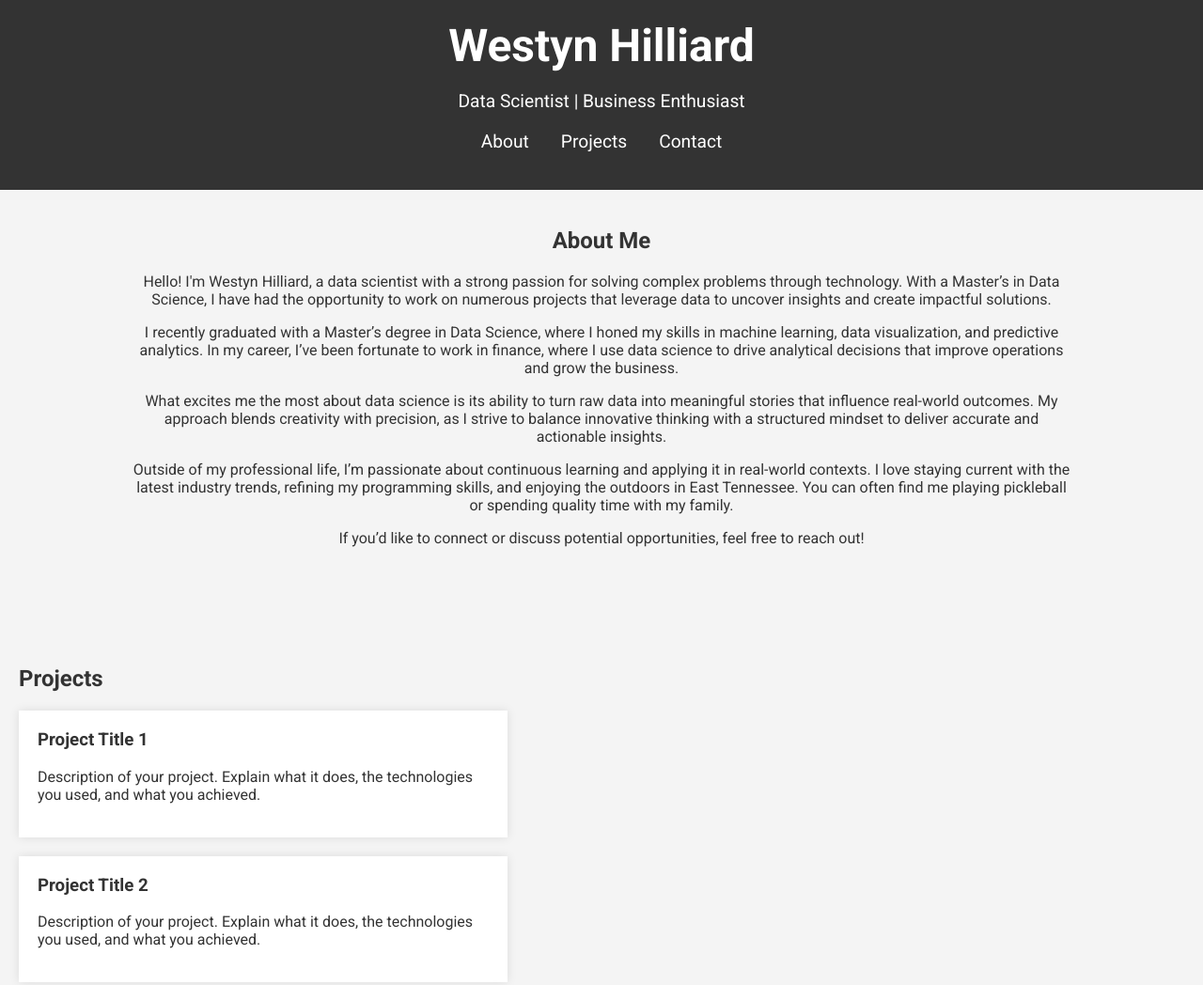
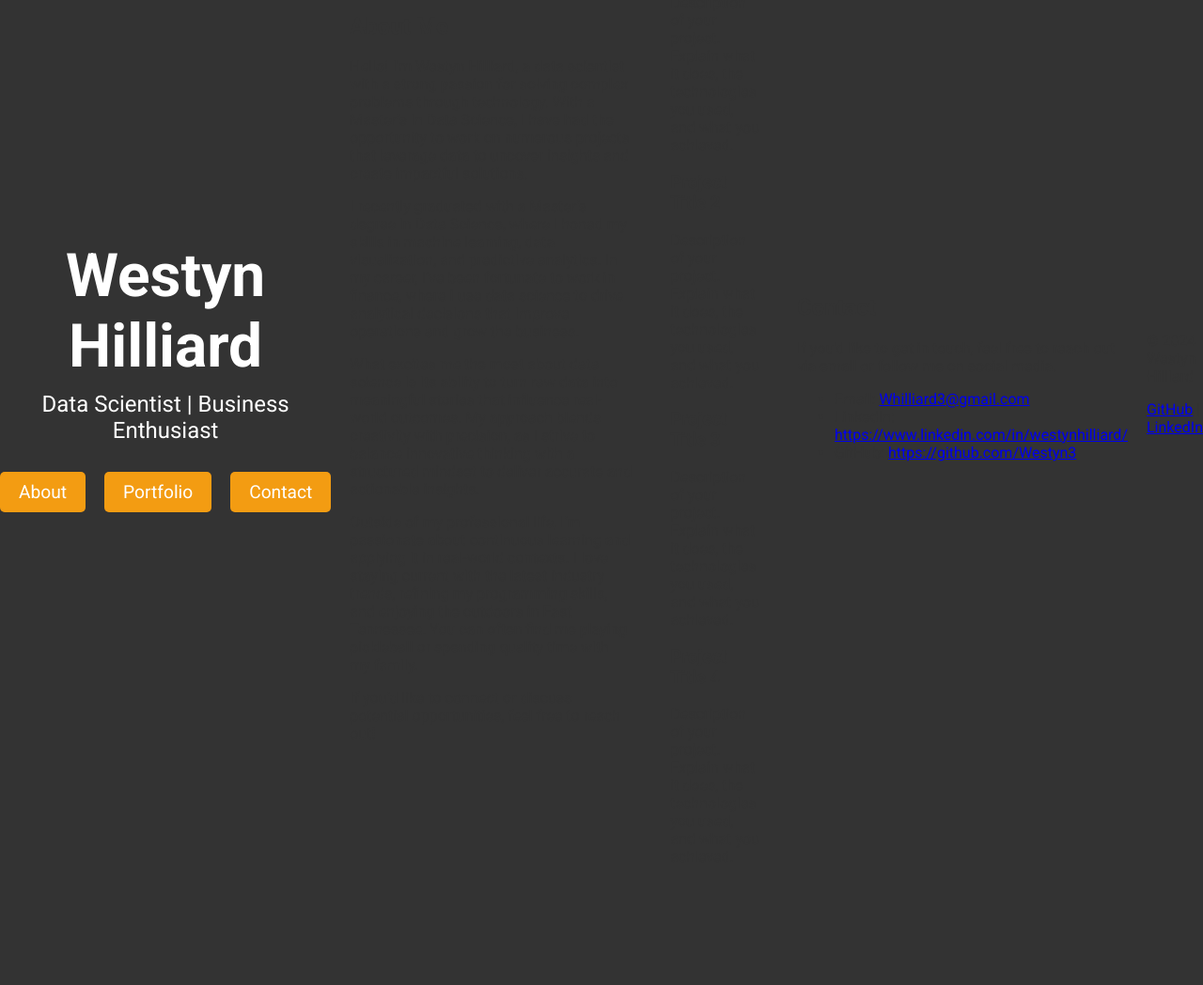
Before and after one commit to Westyn3/Westyn3.github.io, a plain HTML site: page index.html in a window 1280 px wide. Shown: the top 1048 px of the page at 94% size. After the commit the page ends 957 px from the top, so only its background shows below. Drawn offline with Linux system fonts and the light colour scheme.

Commit message:
Update index.html

```diff
--- a/index.html
+++ b/index.html
@@ -16,130 +16,79 @@
             padding: 0;
             background-color: #f4f4f4;
             color: #333;
+            display: flex;
+            justify-content: center;
+            align-items: center;
+            height: 100vh;
+            background-color: #333;
         }
-        header {
-            background-color: #333;
+
+        .homepage {
+            text-align: center;
             color: white;
-            padding: 20px 0;
-            text-align: center;
         }
-        header h1 {
+
+        .homepage h1 {
+            font-size: 4em;
             margin: 0;
-            font-size: 3em;
         }
-        header p {
+
+        .homepage p {
+            font-size: 1.5em;
+            margin: 10px 0 30px 0;
+        }
+
+        .button-group {
+            display: flex;
+            justify-content: center;
+            gap: 20px;
+        }
+
+        .button-group a {
+            padding: 10px 20px;
+            background-color: #f39c12;
+            color: white;
+            text-decoration: none;
+            border-radius: 5px;
             font-size: 1.2em;
         }
-        nav {
-            margin: 20px 0;
-            text-align: center;
+
+        .button-group a:hover {
+            background-color: #d35400;
         }
-        nav a {
-            color: white;
-            text-decoration: none;
-            margin: 0 15px;
-            font-size: 1.2em;
-        }
-        nav a:hover {
-            text-decoration: underline;
-            color: #f39c12;
-        }
+
         section {
             padding: 20px;
             max-width: 1000px;
             margin: 0 auto;
         }
-        .intro {
-            text-align: center;
-            margin-bottom: 50px;
-        }
-        .projects, .contact {
-            margin: 50px 0;
-        }
-        .project-list {
-            display: flex;
-            justify-content: space-between;
-            flex-wrap: wrap;
-        }
-        .project-item {
-            background-color: white;
-            padding: 20px;
-            width: 48%;
-            margin-bottom: 20px;
-            box-shadow: 0 0 10px rgba(0, 0, 0, 0.1);
-            transition: transform 0.3s ease;
-        }
-        .project-item:hover {
-            transform: scale(1.05);
-        }
-        .project-item h3 {
-            margin-top: 0;
-        }
-        .project-item a {
-            text-decoration: none;
-            color: #f39c12;
-        }
-        footer {
-            background-color: #333;
-            color: white;
-            text-align: center;
-            padding: 20px 0;
-        }
-        footer a {
-            color: white;
-            text-decoration: none;
-            margin: 0 10px;
-        }
-        footer a:hover {
-            text-decoration: underline;
-        }
-        form {
-            display: flex;
-            flex-direction: column;
-            gap: 10px;
-        }
-        input, textarea {
-            padding: 10px;
-            border: 1px solid #ccc;
-            border-radius: 4px;
-            width: 100%;
-            max-width: 600px;
-        }
-        button {
-            padding: 10px 20px;
-            border: none;
-            background-color: #f39c12;
-            color: white;
-            font-size: 1em;
-            border-radius: 4px;
-            cursor: pointer;
-            max-width: 200px;
-        }
-        button:hover {
-            background-color: #d35400;
-        }
+
         @media (max-width: 768px) {
-            .project-item {
-                width: 100%;
+            .homepage h1 {
+                font-size: 3em;
+            }
+
+            .button-group a {
+                font-size: 1em;
             }
         }
     </style>
 </head>
 <body>
 
-    <!-- Header Section -->
-    <header>
+    <!-- Home Section -->
+    <div class="homepage">
         <h1>Westyn Hilliard</h1>
         <p>Data Scientist | Business Enthusiast</p>
-        <nav>
+        <div class="button-group">
             <a href="#about">About</a>
-            <a href="#projects">Projects</a>
+            <a href="#projects">Portfolio</a>
             <a href="#contact">Contact</a>
-        </nav>
-    </header>
+        </div>
+    </div>
 
     <!-- About Section -->
-    <section id="about" class="intro">
+    <section id="about">
         <h2>About Me</h2>
         <p>Hello! I'm Westyn Hilliard, a data scientist with a strong passion for solving complex problems through technology. With a Master’s in Data Science, I have had the opportunity to work on numerous projects that leverage data to uncover insights and create impactful solutions.</p>
 
@@ -153,8 +102,8 @@
     </section>
 
      <!-- Projects Section -->
-    <section id="projects" class="projects">
-        <h2>Projects</h2>
+    <section id="projects">
+        <h2>Portfolio</h2>
         <div class="project-list">
             <div class="project-item">
                 <h3>Project Title 1</h3>
@@ -176,7 +125,7 @@
     </section>
 
     <!-- Contact Section -->
-    <section id="contact" class="contact">
+    <section id="contact">
         <h2>Contact</h2>
         <p>If you'd like to get in touch, feel free to reach out via email or follow me on social media.</p>
         <ul>
```
